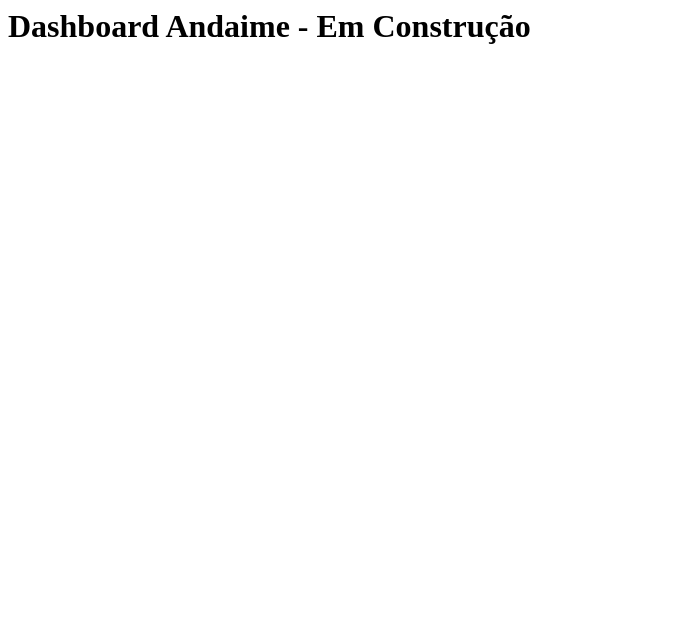
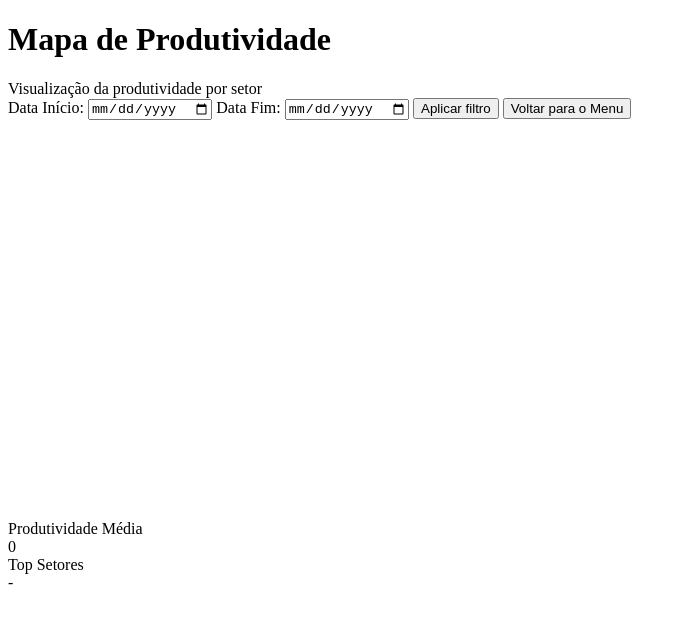
Before and after one commit to FlutterVictor/Sistema-de-Gerenciamento, a plain HTML site: page andaime/mapa_produtividade.html in a window 1280 px wide. Shown: the whole page, without its empty margins (0-686 px from the left). Drawn offline with nearby package versions, Linux system fonts and the light colour scheme.

Commit message:
Update mapa_produtividade.html

```diff
--- a/andaime/mapa_produtividade.html
+++ b/andaime/mapa_produtividade.html
@@ -1 +1,52 @@
-<h1>Dashboard Andaime - Em Construção</h1>
+<!doctype html>
+<html lang="pt-BR">
+<head>
+<meta charset="utf-8">
+<meta name="viewport" content="width=device-width,initial-scale=1">
+<title>Mapa de Produtividade - Andaime</title>
+<link rel="stylesheet" href="mapa_produtividade.css">
+<link rel="stylesheet" href="https://unpkg.com/leaflet/dist/leaflet.css" />
+</head>
+<body>
+<div class="wrap" id="dashboardWrap">
+    <header>
+        <h1>Mapa de Produtividade</h1>
+        <div class="subtitle">Visualização da produtividade por setor</div>
+    </header>
+
+    <div id="filter-container">
+        <label>Data Início: <input type="date" id="dataInicio" /></label>
+        <label>Data Fim: <input type="date" id="dataFim" /></label>
+        <button id="btnApplyFilter">Aplicar filtro</button>
+        <button id="btnVoltarMenu">Voltar para o Menu</button>
+    </div>
+
+    <div class="grid linha1">
+        <div class="card wide" id="mapCard">
+            <div id="map" style="height:400px;"></div>
+        </div>
+    </div>
+
+    <div class="grid linha2">
+        <div class="card kpi" id="cardProdutividadeMedia">
+            <div class="label">Produtividade Média</div>
+            <div class="value" id="valorProdutividadeMedia">0</div>
+        </div>
+        <div class="card kpi" id="cardTopSetores">
+            <div class="label">Top Setores</div>
+            <div class="value" id="valorTopSetores">-</div>
+        </div>
+    </div>
+</div>
+
+<script src="https://unpkg.com/leaflet/dist/leaflet.js"></script>
+<script src="https://cdn.jsdelivr.net/npm/papaparse@5.4.1/papaparse.min.js"></script>
+<script src="mapa_produtividade.js"></script>
+
+<script>
+document.getElementById('btnVoltarMenu').addEventListener('click', () => {
+    window.location.href = "../index.html"; // volta para o menu principal
+});
+</script>
+</body>
+</html>
```
